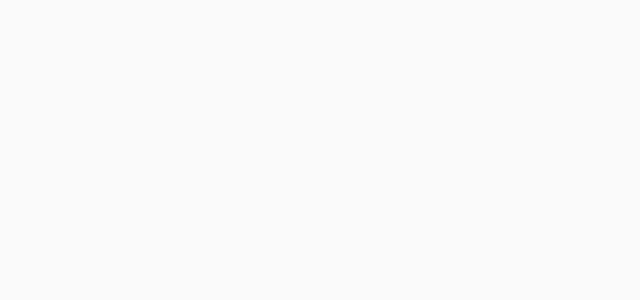
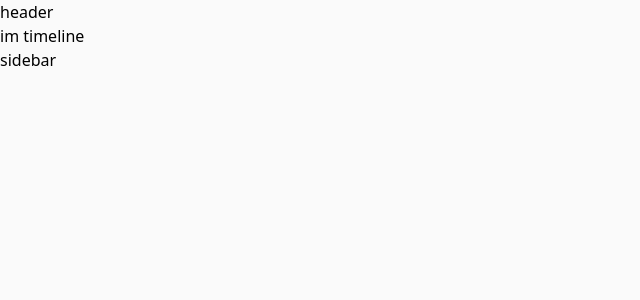
Before and after one commit to ilerofeev/unogram, a React (Create React App) app: page / in a window 1280 px wide. Before the commit this address had no page. Shown: the top 300 px of the page, without its empty margins (0-640 px from the left). Built offline with nearby package versions, Linux system fonts and the light colour scheme.

Commit message:
dashboard-page

```diff
--- a/src/App.tsx
+++ b/src/App.tsx
@@ -2,17 +2,22 @@ import { lazy, Suspense } from 'react'
 import { BrowserRouter, Route, Routes } from 'react-router-dom'
 import * as ROUTES from './constants/routes'
 
-const Login = lazy(() => import('./pages/login'))
+const SignUp = lazy(() => import('./pages/sign-up'))
+const SignIn = lazy(() => import('./pages/sign-in'))
+const Dashboard = lazy(() => import('./pages/dashboard'))
+const NotFound = lazy(() => import('./pages/not-found'))
 
-function App() {
+export default function App() {
   return (
     <BrowserRouter>
-      <Suspense fallback={<p>Loading...</p>} />
-      <Routes>
-        <Route path={ROUTES.LOGIN} element={<Login />}></Route>
-      </Routes>
+      <Suspense fallback={<p>Loading...</p>}>
+        <Routes>
+          <Route path={ROUTES.SIGNUP} element={<SignUp />}></Route>
+          <Route path={ROUTES.SIGNIN} element={<SignIn />}></Route>
+          <Route path={ROUTES.DASHBOARD} element={<Dashboard />}></Route>
+          <Route path="*" element={<NotFound />}></Route>
+        </Routes>
+      </Suspense>
     </BrowserRouter>
   )
 }
-
-export default App
--- /dev/null
+++ b/src/components/Header.tsx
@@ -0,0 +1,3 @@
+export default function Header() {
+  return <p>header</p>
+}
--- /dev/null
+++ b/src/components/Sidebar.tsx
@@ -0,0 +1,3 @@
+export default function Sidebar() {
+  return <p>sidebar</p>
+}
--- /dev/null
+++ b/src/components/Timeline.tsx
@@ -0,0 +1,3 @@
+export default function Timeline() {
+  return <p>im timeline</p>
+}
--- a/src/constants/routes.ts
+++ b/src/constants/routes.ts
@@ -1,5 +1,5 @@
 export const DASHBOARD = '/'
-export const LOGIN = '/login'
-export const SIGNUP = '/signup'
+export const SIGNIN = '/sign-in'
+export const SIGNUP = '/sign-up'
 export const PROFILE = '/p/:username'
 export const NOT_FOUND = '/not-found'
--- /dev/null
+++ b/src/pages/dashboard.tsx
@@ -0,0 +1,20 @@
+import { useEffect } from 'react'
+import Header from '../components/Header'
+import Sidebar from '../components/Sidebar'
+import Timeline from '../components/Timeline'
+
+export default function Dashboard() {
+  useEffect(() => {
+    document.title = 'Unogram'
+  }, [])
+
+  return (
+    <div className="bg-gray-background">
+      <Header />
+      <div className="grid">
+        <Timeline />
+        <Sidebar />
+      </div>
+    </div>
+  )
+}
```
